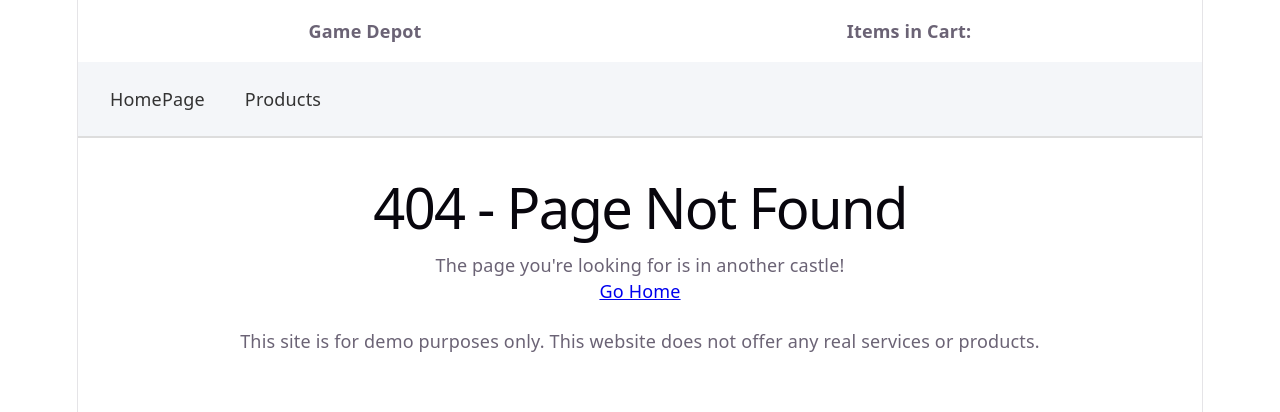
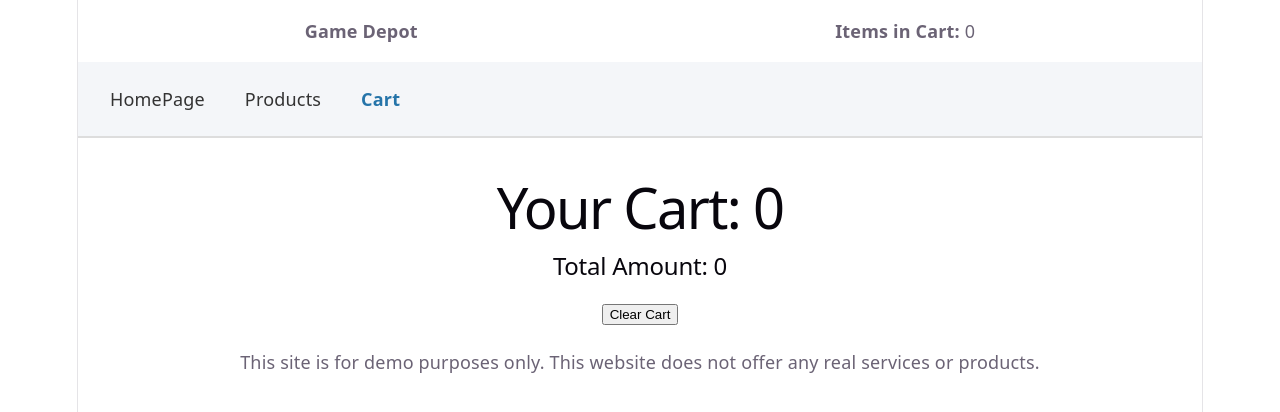
Before and after one commit to iltStudent07/peerceptiv-assignment-five, a React (Vite) app: page /cart in a window 1280 px wide. Shown: the top 412 px of the page. Built offline with nearby package versions, Linux system fonts and the light colour scheme.

Commit message:
Add CartPage and adjust logic to show changes from CartPage

```diff
--- a/src/App.tsx
+++ b/src/App.tsx
@@ -4,6 +4,7 @@ import Navbar from './Navbar'
 import HomePage from './pages/HomePage'
 import ProductsPage from './pages/ProductsPage'
 import ProductDetail from './pages/ProductDetail'
+import CartPage from './pages/CartPage'
 import NotFound from './pages/NotFound'
 import Header from './components/Header'
 import Footer from './components/Footer'
@@ -23,6 +24,7 @@ function App() {
               <Route path="/" element={<HomePage />} />
               <Route path="/products" element={<ProductsPage />} />
               <Route path="/products/:id" element={<ProductDetail />} />
+              <Route path="/cart" element={<CartPage />}/>
               <Route path="*" element={<NotFound />} />
             </Routes>
           </main>
--- a/src/Navbar.tsx
+++ b/src/Navbar.tsx
@@ -17,7 +17,8 @@ function Navbar() {
             borderBottom: '2px solid #ddd'
         }}>
             <NavLink to="/" style={linkStyle}>HomePage</NavLink>
-            <NavLink to="products" style={linkStyle}>Products</NavLink>
+            <NavLink to="/products" style={linkStyle}>Products</NavLink>
+            <NavLink to="/cart" style={linkStyle}>Cart</NavLink>
         </nav>
     )
 }
--- a/src/components/Header.tsx
+++ b/src/components/Header.tsx
@@ -2,10 +2,11 @@ import { useCart } from '../context/CartContext'
 
 function Header() {
     const { cart } = useCart();
+    const totalItems = cart.reduce((sum, cartItem) => sum + cartItem.itemAmount, 0)
     return (
         <div style={{ display: 'flex', justifyContent: "space-around", margin: '18px'}}>
             <p><strong>Game Depot</strong></p>
-            <p><strong>Items in Cart:</strong> {cart.itemAmount}</p>
+            <p><strong>Items in Cart:</strong> {totalItems}</p>
         </div>
     )
 }
--- /dev/null
+++ b/src/pages/CartPage.tsx
@@ -0,0 +1,25 @@
+import { useCart } from '../context/CartContext'
+
+function CartPage(){
+    const { cart, dispatch } = useCart()
+    const totalItems = cart.reduce((sum, cartItem) => sum + cartItem.itemAmount, 0)
+    const totalPrice = cart.reduce((sum, cartItem) => sum + (cartItem.item.price * cartItem.itemAmount), 0)
+    const roundPrice = Math.round(totalPrice)
+    return (
+        <div>
+            <h1>Your Cart: {totalItems}</h1>
+            <h2>Total Amount: {roundPrice}</h2>
+            <ul style={{ listStyleType: 'none'}}>
+                {cart.map(cartItem => (
+                    <li key={cartItem.id}>{cartItem.item.name} -- {cartItem.item.price} x {cartItem.itemAmount}
+
+                    <button onClick={() => dispatch({ type: 'delete', id: cartItem.id})}>Remove</button>
+                    </li>
+                ))}
+            </ul>
+            <button onClick={() => dispatch({ type: 'clear-cart'})}>Clear Cart</button>
+        </div>
+    )
+}
+
+export default CartPage
--- a/src/pages/ProductDetail.tsx
+++ b/src/pages/ProductDetail.tsx
@@ -1,12 +1,14 @@
 import { useState, useEffect } from 'react'
 import { useParams, useNavigate } from 'react-router-dom'
 import type { Product } from '../types/types'
+import { useCart } from '../context/CartContext'
 
 function ProductDetail() {
     const { id } = useParams<{ id: string }>()
     const navigate = useNavigate()
     const [product, setProduct] = useState<Product | null>(null)
     const [loading, setLoading] = useState<boolean>(true)
+    const { dispatch } = useCart()
 
     useEffect(() => {
         fetch('/gameSystems.json')
@@ -33,6 +35,7 @@ function ProductDetail() {
             <h1>{product.name}</h1>
             <p><strong>Price:</strong> {product.price}</p>
             <p><strong>Category:</strong> {product.category}</p>
+            <button onClick={() => dispatch({type: 'add', item: product})} style={{ padding: '12px', marginTop: '24px'}}>Add to Cart</button>
         </div>
     )
 }
```
Also changed, not shown: src/context/CartContext.tsx (+6 -2 lines).
